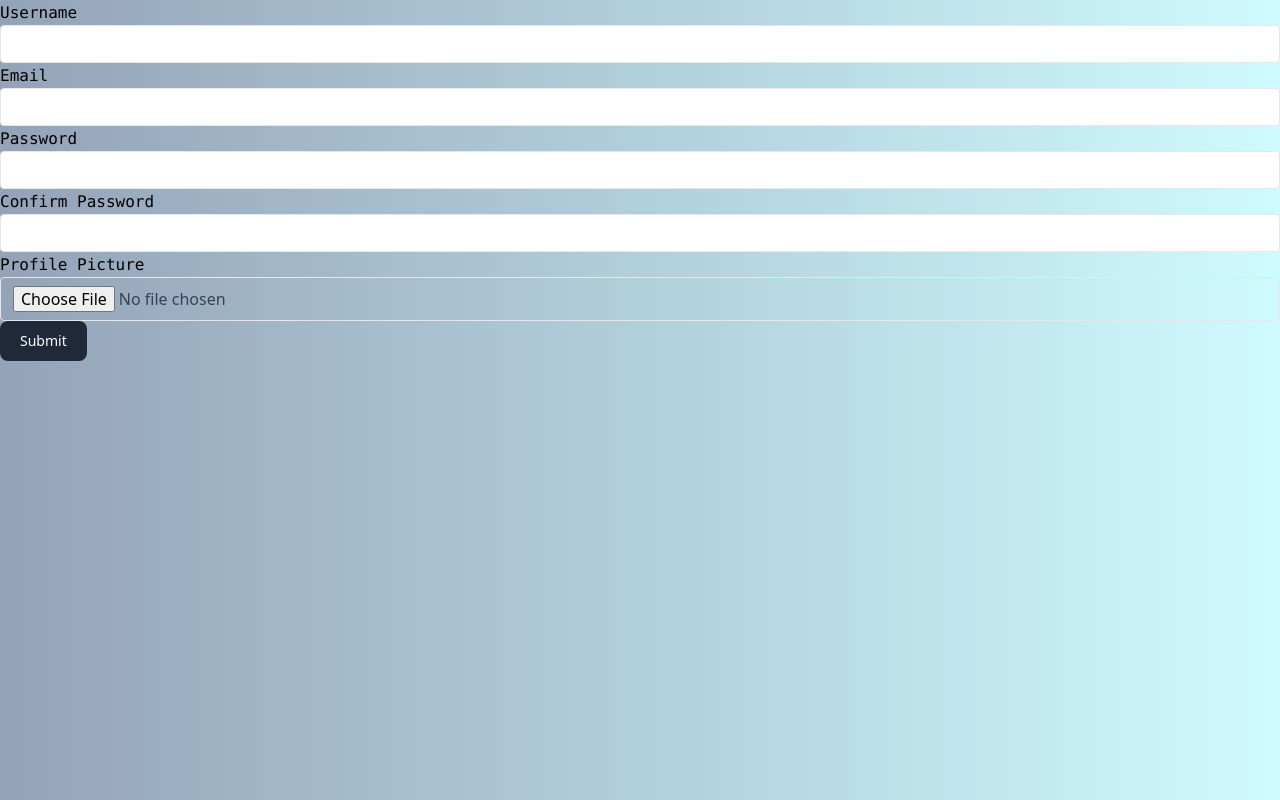
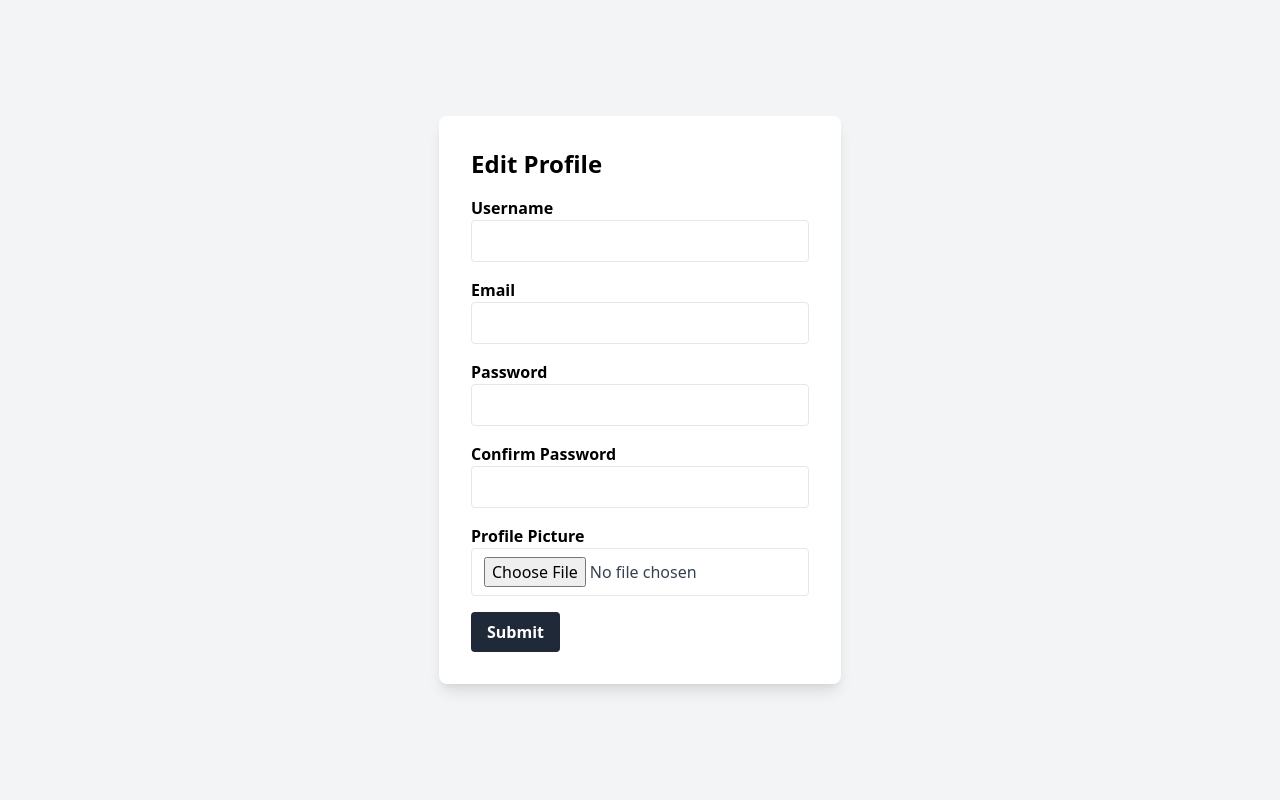
Before and after one commit to tutorhub-dev/tutorhub, a website: page public/editProfile.html in a window 1280 px wide. Drawn offline with nearby package versions, Linux system fonts and the light colour scheme.

Commit message:
edit profile
edited style for the edit account section

```diff
--- a/public/editProfile.html
+++ b/public/editProfile.html
@@ -1,33 +1,46 @@
 <!DOCTYPE html>
 <html lang="en">
+
 <head>
     <meta charset="UTF-8">
     <title>Edit Profile</title>
-    <link rel="stylesheet" href="css/editProfile.css">
+    <link href="https://cdn.jsdelivr.net/npm/tailwindcss@2.2.19/dist/tailwind.min.css" rel="stylesheet">
     <link rel="stylesheet" href="css/style.css">
 </head>
-<body class="h-72 bg-gradient-to-r from-slate-400 to-cyan-100">
-    <div class="edit-account">
+
+<body class="bg-gray-100 flex justify-center items-center h-screen">
+    <div class="bg-white rounded-lg shadow-lg p-8 max-w-md">
+        <h2 class="text-2xl font-bold mb-4">Edit Profile</h2>
         <form id="edit-form">
-            <label for="username" class="font-mono">Username</label>
-            <input type="text" id="username" name="username" class="appearance-none border rounded w-full py-2 px-3 text-gray-700 leading-tight focus:outline-none focus:shadow-outline" required>
+            <div class="mb-4">
+                <label for="username" class="font-semibold block">Username</label>
+                <input type="text" id="username" name="username" class="border rounded w-full py-2 px-3 text-gray-700 focus:outline-none focus:ring focus:border-blue-500">
+            </div>
 
-            <label for="email" class="font-mono">Email</label>
-            <input type="email" id="email" name="email" class="appearance-none border rounded w-full py-2 px-3 text-gray-700 leading-tight focus:outline-none focus:shadow-outline" required>
+            <div class="mb-4">
+                <label for="email" class="font-semibold block">Email</label>
+                <input type="email" id="email" name="email" class="border rounded w-full py-2 px-3 text-gray-700 focus:outline-none focus:ring focus:border-blue-500">
+            </div>
 
-            <label for="password" class="font-mono">Password</label>
-            <input type="password" id="password" name="password" class="appearance-none border rounded w-full py-2 px-3 text-gray-700 leading-tight focus:outline-none focus:shadow-outline" required>
+            <div class="mb-4">
+                <label for="password" class="font-semibold block">Password</label>
+                <input type="password" id="password" name="password" class="border rounded w-full py-2 px-3 text-gray-700 focus:outline-none focus:ring focus:border-blue-500">
+            </div>
 
-            <label for="confirm-password" class="font-mono">Confirm Password</label>
-            <input type="password" id="confirm-password" name="confirm-password" class="appearance-none border rounded w-full py-2 px-3 text-gray-700 leading-tight focus:outline-none focus:shadow-outline" required>
+            <div class="mb-4">
+                <label for="confirm-password" class="font-semibold block">Confirm Password</label>
+                <input type="password" id="confirm-password" name="confirm-password" class="border rounded w-full py-2 px-3 text-gray-700 focus:outline-none focus:ring focus:border-blue-500">
+            </div>
 
-            <label for="profile-picture" class="font-mono">Profile Picture</label>
-            <input type="file" id="pfp" name="profile-picture" class="appearance-none border rounded w-full py-2 px-3 text-gray-700 leading-tight focus:outline-none focus:shadow-outline">
+            <div class="mb-4">
+                <label for="profile-picture" class="font-semibold block">Profile Picture</label>
+                <input type="file" id="pfp" name="profile-picture" class="border rounded w-full py-2 px-3 text-gray-700 focus:outline-none focus:ring focus:border-blue-500">
+            </div>
 
-            <button type="submit" id="submit" class="text-white bg-gray-800 hover:bg-gray-900 focus:outline-none focus:ring-4 focus:ring-gray-300 font-medium rounded-lg text-sm px-5 py-2.5 me-2 mb-2 dark:bg-gray-800 dark:hover:bg-gray-700 dark:focus:ring-gray-700 dark:border-gray-700">Submit</button>
+            <button type="submit" id="submit" class="bg-gray-800 hover:bg-gray-900 text-white font-semibold py-2 px-4 rounded focus:outline-none focus:ring focus:border-blue-500">Submit</button>
         </form>
     </div>
-
     <script src="js/editProfile.js"></script>
 </body>
+
 </html>
```
Also changed, not shown: public/profile.html (+8 -0 lines).
